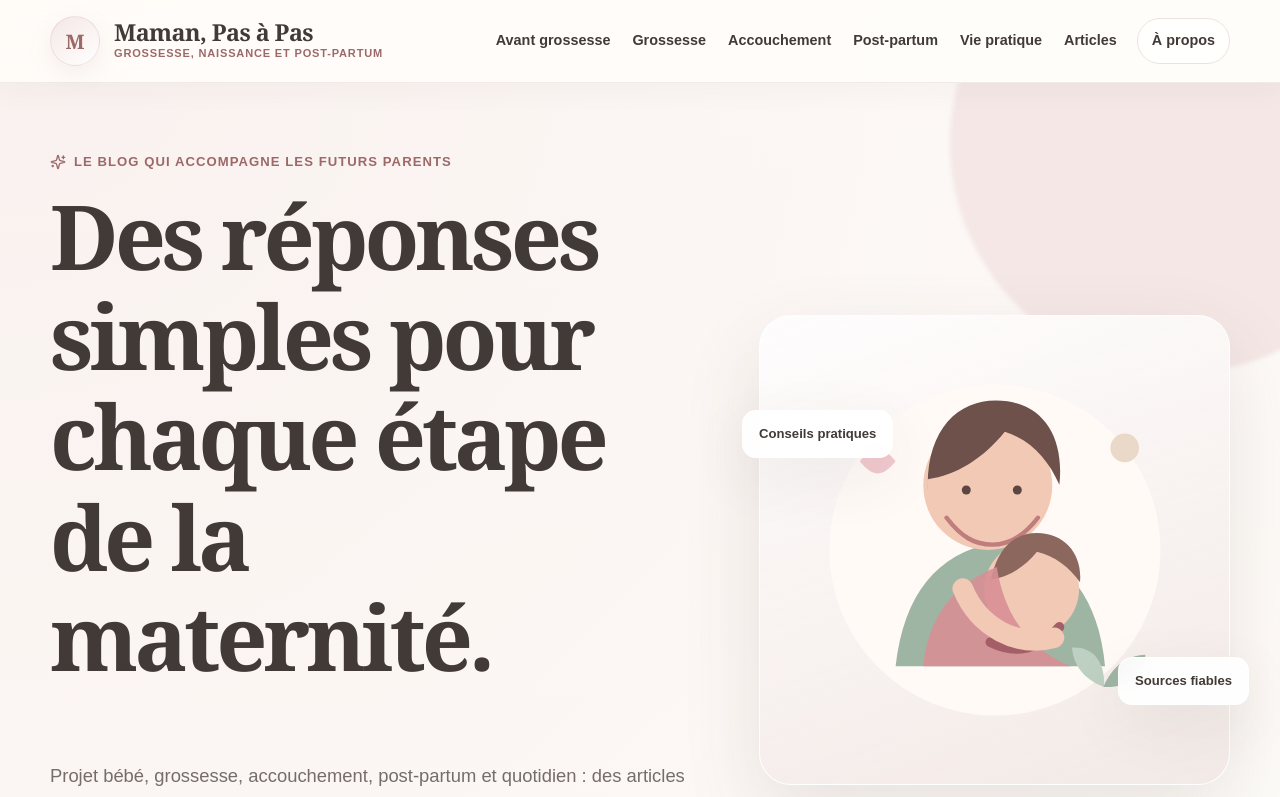
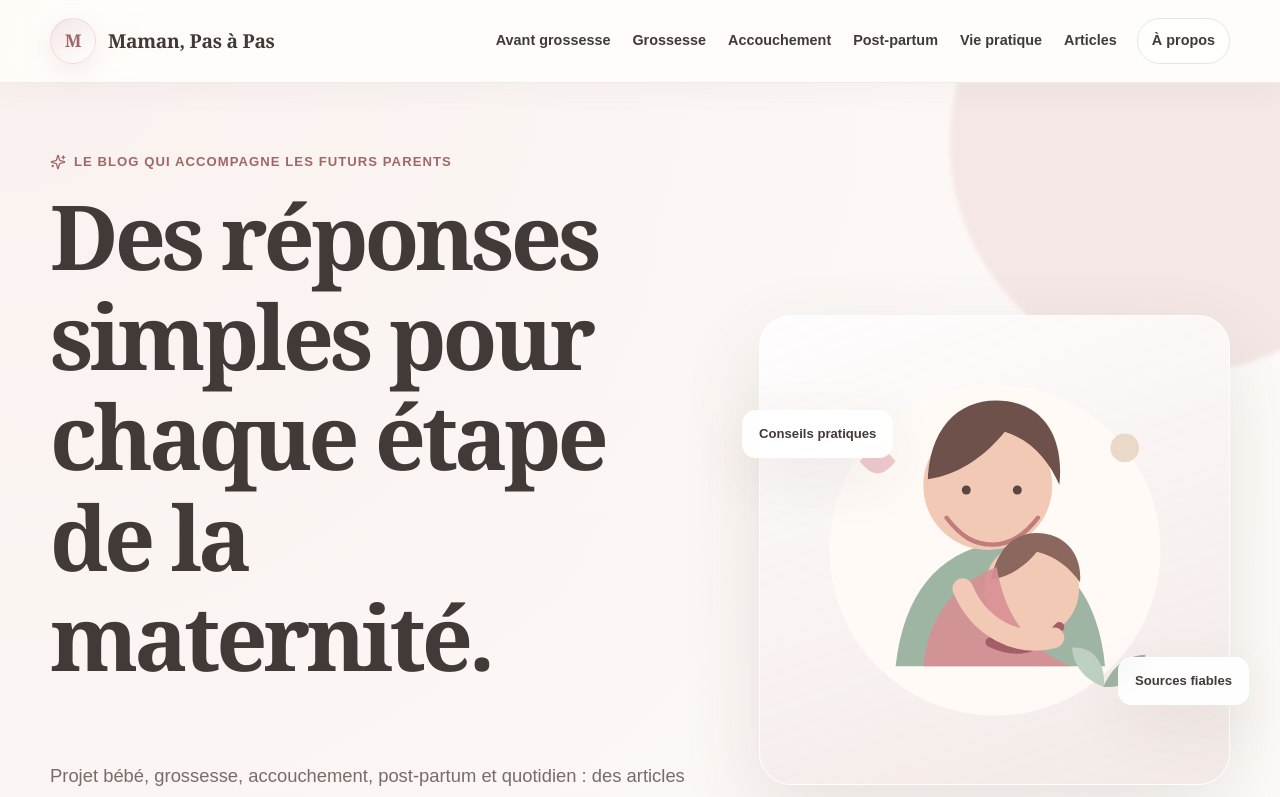
Before and after one commit to Yelenna04/maman-pas-a-pas, a Next.js app: page / in a window 1280 px wide. Shown: the top 797 px of the page. Built offline with nearby package versions, Linux system fonts and the light colour scheme.

Commit message:
Update Header.tsx

```diff
--- a/components/Header.tsx
+++ b/components/Header.tsx
@@ -19,12 +19,9 @@ export function Header() {
   return (
     <header className="site-header">
       <div className="container navbar">
-        <Link href="/" className="brand brand-editorial" onClick={() => setOpen(false)}>
+        <Link href="/" className="brand" onClick={() => setOpen(false)}>
           <span className="brand-mark">M</span>
-          <span className="brand-copy">
-            <strong>Maman, Pas à Pas</strong>
-            <small>Grossesse, naissance et post-partum</small>
-          </span>
+          <span>Maman, Pas à Pas</span>
         </Link>
 
         <nav className="nav-links" aria-label="Navigation principale">
```
